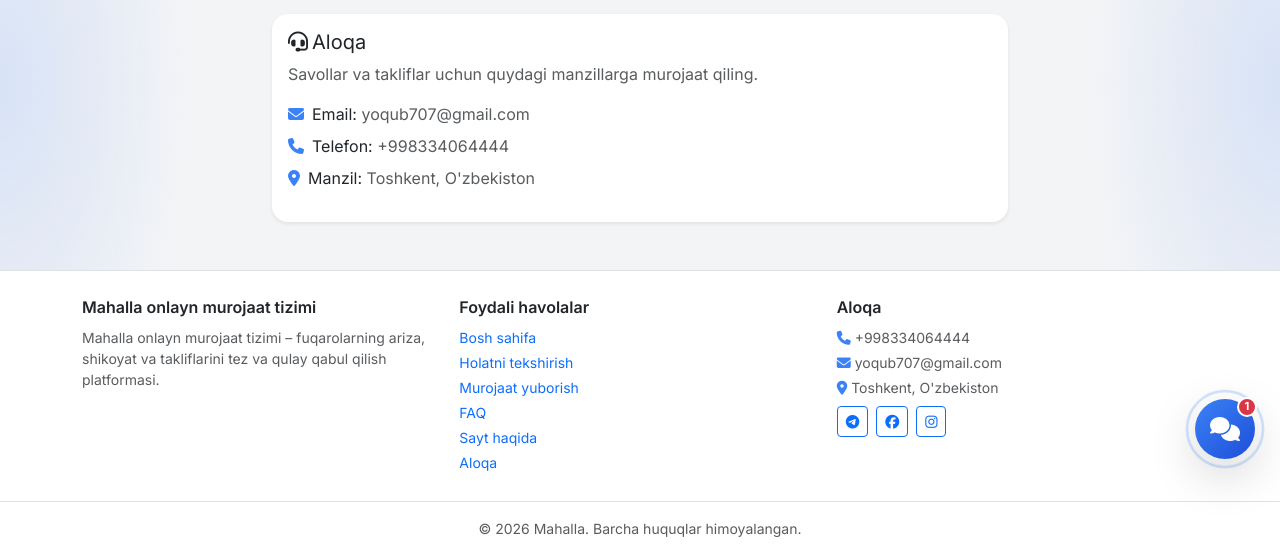
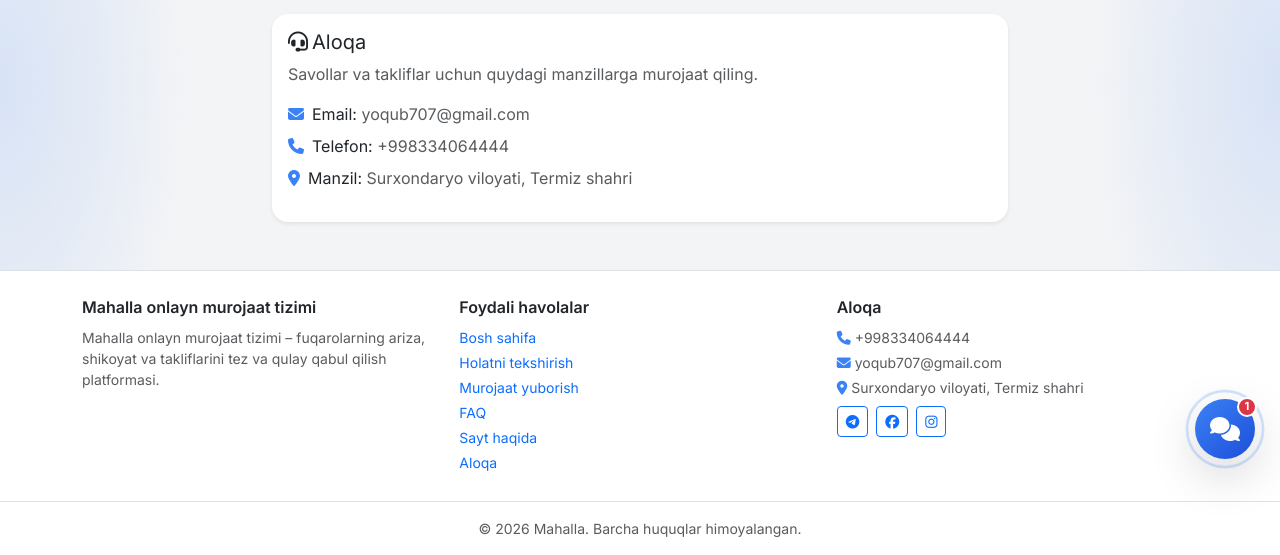
Before and after one commit to namozovyoqub/mahalla-murojaat, a PHP site: page /public/contact.php in a window 1280 px wide. Shown: the part 316-871 px from the top of the page. Run offline with PHP 8.4, Linux system fonts and the light colour scheme; data that the repository does not hold is empty.

Commit message:
Update address to Surxondaryo viloyati, Termiz shahri in footer, contact, and i18n files

```diff
--- a/includes/footer.php
+++ b/includes/footer.php
@@ -27,7 +27,7 @@ declare(strict_types=1);
         <ul class="list-unstyled small text-muted mb-2">
           <li class="mb-1"><i class="fa-solid fa-phone me-1 text-primary"></i>+998334064444</li>
           <li class="mb-1"><i class="fa-solid fa-envelope me-1 text-primary"></i>yoqub707@gmail.com</li>
-          <li class="mb-1"><i class="fa-solid fa-location-dot me-1 text-primary"></i>Toshkent, O'zbekiston</li>
+          <li class="mb-1"><i class="fa-solid fa-location-dot me-1 text-primary"></i><?= e(lang('contact.address_value', 'Surxondaryo viloyati, Termiz shahri')) ?></li>
         </ul>
         <div class="d-flex gap-2">
           <a class="btn btn-outline-primary btn-sm" href="#" aria-label="Telegram"><i class="fa-brands fa-telegram"></i></a>
--- a/includes/lang/ru.php
+++ b/includes/lang/ru.php
@@ -28,6 +28,7 @@ return [
   'contact.phone' => 'Телефон',
   'contact.email' => 'Email',
   'contact.address' => 'Адрес',
+  'contact.address_value' => 'Сурхандарьинская область, г. Термез',
 
   // Общие
   'common.save' => 'Сохранить',
--- a/includes/lang/uz.php
+++ b/includes/lang/uz.php
@@ -28,6 +28,7 @@ return [
   'contact.phone' => 'Telefon',
   'contact.email' => 'Email',
   'contact.address' => 'Manzil',
+  'contact.address_value' => 'Surxondaryo viloyati, Termiz shahri',
 
   // Umumiy
   'common.save' => 'Saqlash',
--- a/public/contact.php
+++ b/public/contact.php
@@ -21,7 +21,7 @@ require_once __DIR__ . '/../includes/header.php';
         <ul class="list-unstyled">
           <li class="mb-2"><i class="fa-solid fa-envelope me-2 text-primary"></i><?= e(lang('contact.email', 'Email')) ?>: <span class="text-muted">yoqub707@gmail.com</span></li>
           <li class="mb-2"><i class="fa-solid fa-phone me-2 text-primary"></i><?= e(lang('contact.phone', 'Telefon')) ?>: <span class="text-muted">+998334064444</span></li>
-          <li class="mb-2"><i class="fa-solid fa-location-dot me-2 text-primary"></i><?= e(lang('contact.address', 'Manzil')) ?>: <span class="text-muted">Toshkent, O'zbekiston</span></li>
+          <li class="mb-2"><i class="fa-solid fa-location-dot me-2 text-primary"></i><?= e(lang('contact.address', 'Manzil')) ?>: <span class="text-muted"><?= e(lang('contact.address_value', 'Surxondaryo viloyati, Termiz shahri')) ?></span></li>
         </ul>
       </div>
     </div>
```
